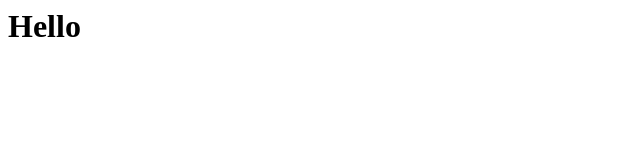
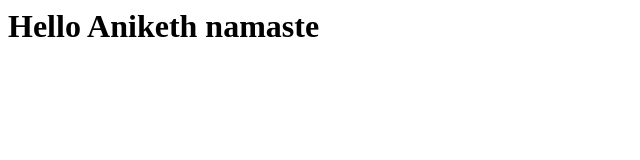
Before and after one commit to aniketh703/skills-code-with-codespaces, a plain HTML site: page index.html in a window 1280 px wide. Shown: the whole page, without its empty margins (0-640 px from the left). Drawn offline with Linux system fonts and the light colour scheme.

Commit message:
Adding hello from the codespace!

```diff
--- a/index.html
+++ b/index.html
@@ -1,3 +1,3 @@
 <html>
-  <h1>Hello</h1>
+  <h1>Hello Aniketh namaste </h1>
 </html>
```
